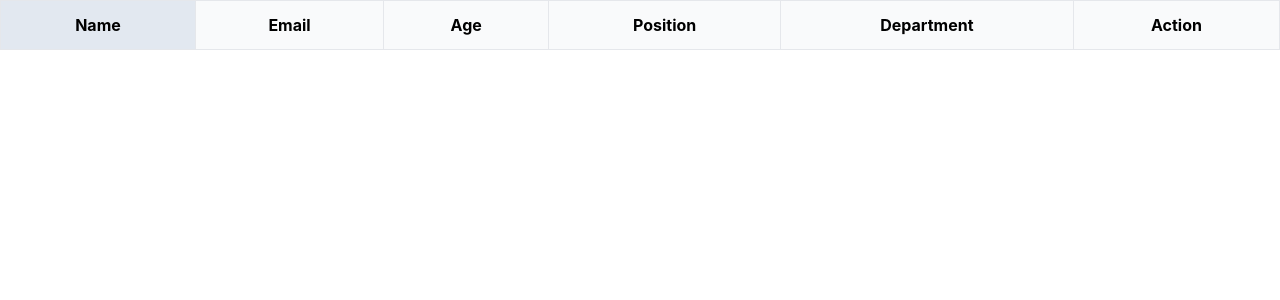
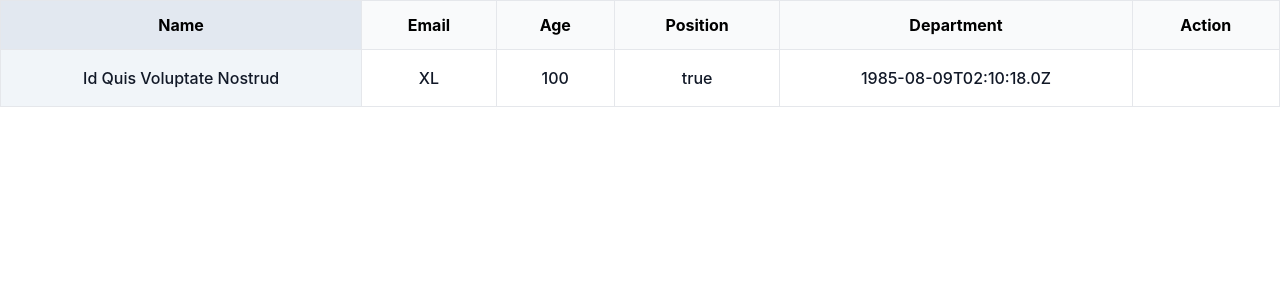
Before and after one commit to kzv-nursultan/systeme-test, a React (Create React App) app: page / in a window 1280 px wide. Shown: the top 300 px of the page. Built offline with nearby package versions, Linux system fonts and the light colour scheme.

Commit message:
created table component

```diff
--- a/src/App.tsx
+++ b/src/App.tsx
@@ -1,34 +1,12 @@
-
 import "./App.css";
-
-export const HEADER_TITLES: string[] = [
-  "name",
-  "email",
-  "age",
-  "position",
-  "department",
-  "action",
-];
+import { TableBody, TableHead } from "./components";
 
 function App() {
   return (
     <div className="App">
       <table className="border w-full whitespace-nowrap">
-        <thead className="bg-gray-50">
-          <tr>
-            {HEADER_TITLES.map((title, i) => (
-              <th
-                key={title}
-                scope="col"
-                className={`px-6 py-3 capitalize border ${
-                  !i && "sticky left-0 h-fit text-black bg-slate-200"
-                }`}
-              >
-                {title}
-              </th>
-            ))}
-          </tr>
-        </thead>
+        <TableHead />
+        <TableBody />
       </table>
     </div>
   );
--- /dev/null
+++ b/src/components/index.ts
@@ -0,0 +1,2 @@
+export { default as TableHead } from "./table/tableHead";
+export { default as TableBody } from "./table/tableBody";
--- /dev/null
+++ b/src/components/table/tableBody.tsx
@@ -0,0 +1,75 @@
+import { ReactNode } from "react";
+
+interface DataCellProps {
+  children: ReactNode;
+  styles?: string;
+}
+
+interface mockData1 {
+  id: number;
+  name: string;
+  options: {
+    size: "XL";
+    amount: number;
+  };
+  active: boolean;
+  createdAt: string;
+}
+
+const mockData: mockData1[] = [
+  {
+    id: 14381328,
+    name: "id quis voluptate nostrud",
+    options: {
+      size: "XL",
+      amount: 100,
+    },
+    active: true,
+    createdAt: "1985-08-09T02:10:18.0Z",
+  },
+];
+
+const DataCell = ({ children, styles }: DataCellProps) => (
+  <td
+    className={`px-6 py-4 font-medium text-gray-900 text-center border ${styles}`}
+  >
+    {children}
+  </td>
+);
+
+const TableState = ({ text }: { text: string }) => (
+  <tr>
+    <td className="text-center" colSpan={8} rowSpan={3}>
+      <p className="py-5">{text}</p>
+    </td>
+  </tr>
+);
+
+export default function TableBody() {
+  // if (employeesList?.length === 0 && !isLoading)
+  //   return (
+  //     <tbody>
+  //       <TableState text="No Data Found..." />
+  //     </tbody>
+  //   );
+
+  return (
+    <tbody>
+      {false ? (
+        <TableState text="Loading..." />
+      ) : (
+        mockData?.map((data) => (
+          <tr key={data.id}>
+            <DataCell styles="sticky left-0 h-fit text-black bg-slate-100 capitalize">
+              {data.name}
+            </DataCell>
+            <DataCell>{data.options.size}</DataCell>
+            <DataCell>{data.options.amount}</DataCell>
+            <DataCell>{data.active ? "true" : "false"}</DataCell>
+            <DataCell>{data.createdAt}</DataCell>
+          </tr>
+        ))
+      )}
+    </tbody>
+  );
+}
--- /dev/null
+++ b/src/components/table/tableHead.tsx
@@ -0,0 +1,29 @@
+
+export const HEADER_TITLES: string[] = [
+  "name",
+  "email",
+  "age",
+  "position",
+  "department",
+  "action",
+];
+
+export default function TableHead() {
+  return (
+    <thead className="bg-gray-50">
+      <tr>
+        {HEADER_TITLES.map((title, i) => (
+          <th
+            key={title}
+            scope="col"
+            className={`px-6 py-3 capitalize border ${
+              !i && "sticky left-0 h-fit text-black bg-slate-200"
+            }`}
+          >
+            {title}
+          </th>
+        ))}
+      </tr>
+    </thead>
+  );
+}
```
